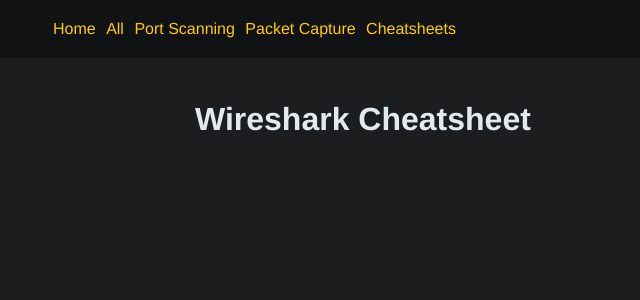
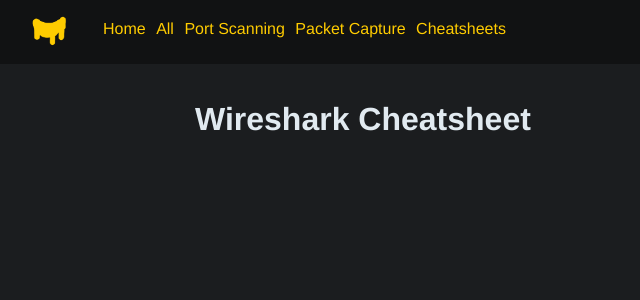
Before and after one commit to LukusEdwan/LukusEdwan.github.io, a Jekyll site: the page built from _guides/wireshark-cheatsheet.md, in a window 1280 px wide. Shown: the top 300 px of the page, without its empty margins (0-640 px from the left). Built offline with Jekyll 4.4.1, drawn with Linux system fonts in a browser that asks for light colours.

Commit message:
added site png change css again to get everthing to work

```diff
--- a/_includes/header.html
+++ b/_includes/header.html
@@ -1,5 +1,6 @@
 <div class=header>
 	<div class=logo-header>
+		<img src="{{ site.url }}/assets/images/smile.png" width="40" height="40">
 
 	</div>
 
--- a/_sass/main.scss
+++ b/_sass/main.scss
@@ -33,6 +33,9 @@
 }
 
 .header {
+  display: inline-grid;
+  grid-template-columns: 50px auto;
+  grid-template-rows: auto;
   z-index:1;
   width: 100%;
   top: 0;
@@ -41,18 +44,16 @@
   background-color: $menu-color;
 }
 
-.footer {
-  margin-top: 40px;
-  text-align: right;
-  bottom: 0;
-  width: 100%;
-  position:fixed;
-  background-color: $menu-color;
+.logo-header {
+  position: relative;
+  text-align: left;
+  padding: 10px;
 }
 
 .nav {
-  margin: 0 10px;
-  padding: 20px;
+  position: relative;
+  margin: 0 20px;
+  padding: 20px 10px;
 }
 
 .title {
--- a/index.html
+++ b/index.html
@@ -3,6 +3,8 @@
 title: Home
 ---
 <div class=title> Just Another Node </div>
+
+<div class=title><img src="{{ site.url }}/assets/images/smile.png" width="200" height="200"></div>
 
 <div>
 	<h1>About</h1>
```
Also changed, not shown: assets/images/smile.png (added).
